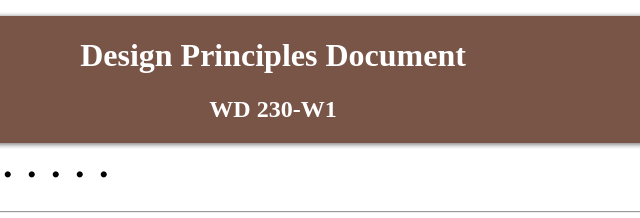
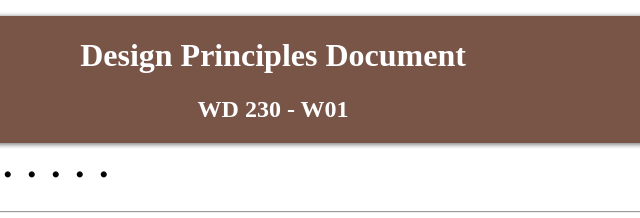
Before and after one commit to k-kameta/k-kameta.github.io, a plain HTML site: page design-principles.html in a window 1280 px wide. Shown: the top 218 px of the page, 314-954 px from the left. Drawn offline with Linux system fonts and the light colour scheme; a web font is replaced by a local one.

Commit message:
Update design-principles.html

```diff
--- a/design-principles.html
+++ b/design-principles.html
@@ -20,7 +20,7 @@
       <div class="logo-box"><!-- logo will go here --></div>
       <div class="card">
         <h1>Design Principles Document</h1>
-        <h2>WD 230-W1</h2>
+        <h2>WD 230 - W01</h2>
       </div>
     </header>
 
```
